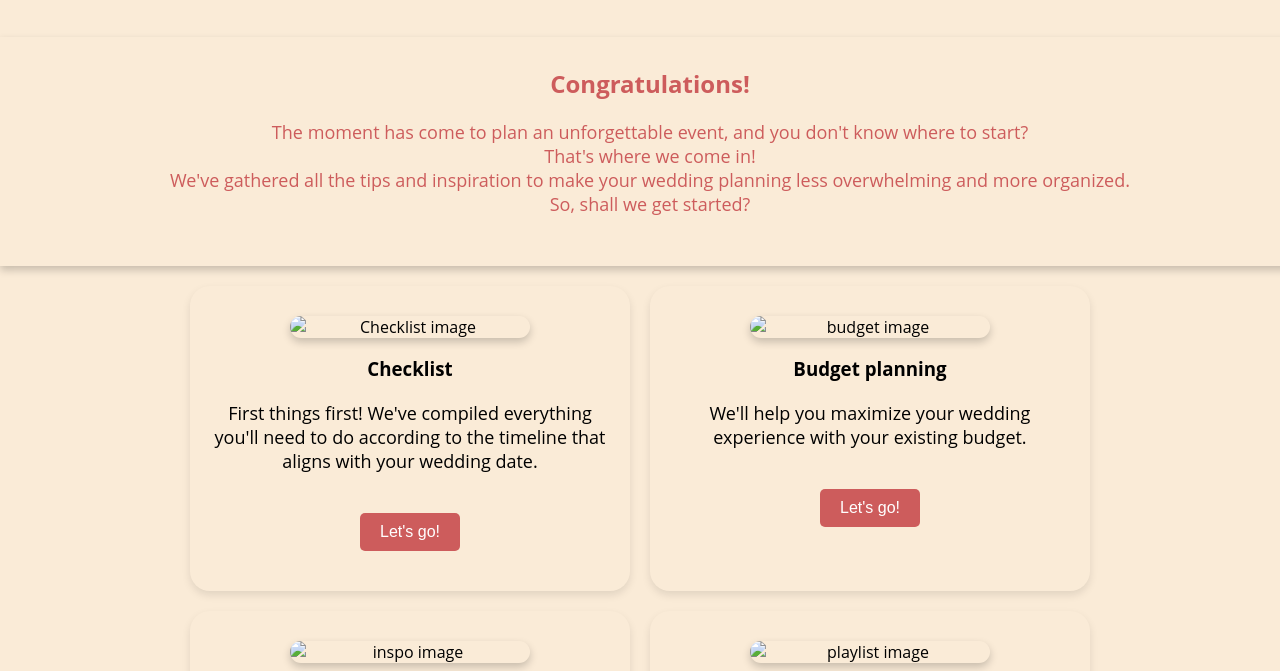
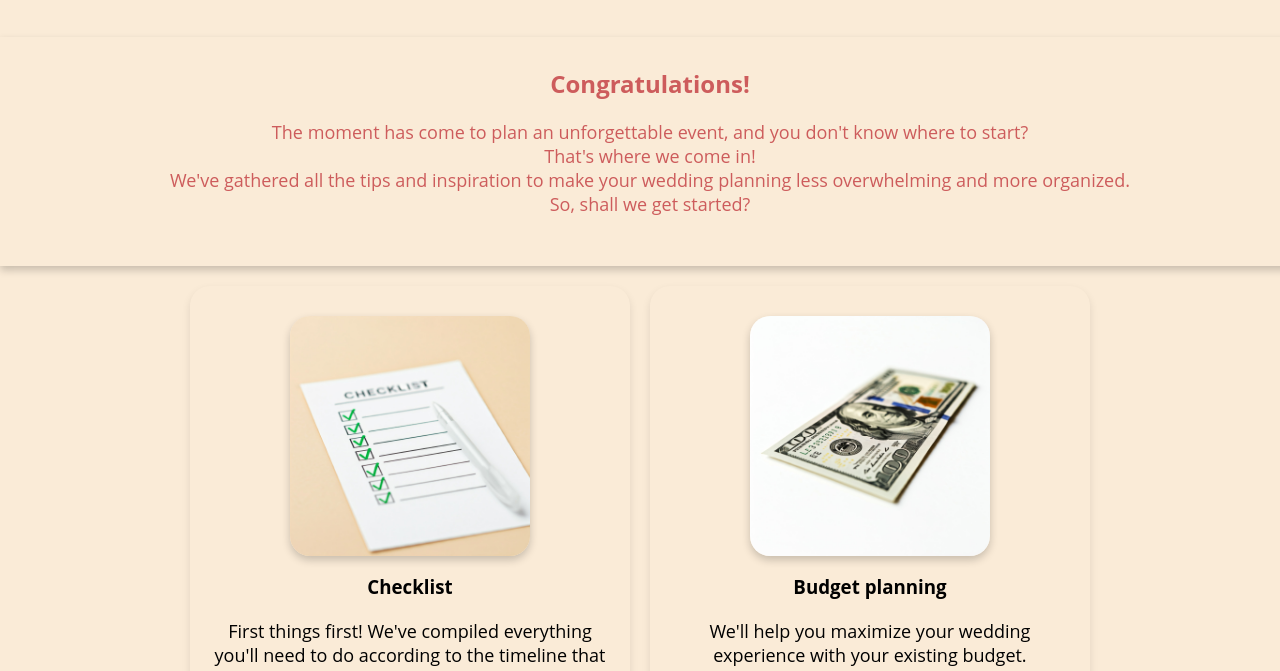
Before and after one commit to daniellabm/HappilyEverAfter, a plain HTML site: page index.html in a window 1280 px wide. Shown: the part 208-879 px from the top of the page. Drawn offline with Linux system fonts and the light colour scheme.

Commit message:
Add files via upload

```diff
--- a/index.html
+++ b/index.html
@@ -26,7 +26,7 @@
     <!--Options section-->
     <div class="banners">
         <div class="banner">
-            <img src="..\project 1\resources\css\images\chaecklist.jpg" alt="Checklist image" class="banner-image">
+            <img src="..\resources\css\images\chaecklist.jpg" alt="Checklist image" class="banner-image">
             <h3>Checklist</h3>
             <p>First things first!
                 We've compiled everything you'll need to do according to the timeline that aligns with your wedding date.
@@ -35,7 +35,7 @@
         </div>
 
         <div class="banner">
-            <img src="..\project 1\resources\css\images\dollar.jpg" alt="budget image" class="banner-image">
+            <img src="..\resources\css\images\dollar.jpg" alt="budget image" class="banner-image">
             <h3>Budget planning</h3>
             <p>We'll help you maximize your wedding experience with your existing budget.
             </p>
@@ -43,14 +43,14 @@
         </div>
 
         <div class="banner">
-            <img src="..\project 1\resources\css\images\white canopy.jpg" alt="inspo image" class="banner-image">
+            <img src="..\resources\css\images\white canopy.jpg" alt="inspo image" class="banner-image">
             <h3>Inspiration gallery</h3>
             <p>We know how challenging it can be, so we've gathered inspiration for your wedding and canopy design to take the stress off your shoulders!</p>
             <a href="./inspo.html"><button>Let's go!</button></a>
         </div>
 
         <div class="banner">
-            <img src="..\project 1\resources\css\images\playlist (2).jpg" alt="playlist image" class="banner-image">
+            <img src="..\resources\css\images\playlist (2).jpg" alt="playlist image" class="banner-image">
             <h3>Ideas for Canopy songs</h3>
             <p>Choosing an original canopy song is nearly impossible!
                 That's exactly why we're here.
```
